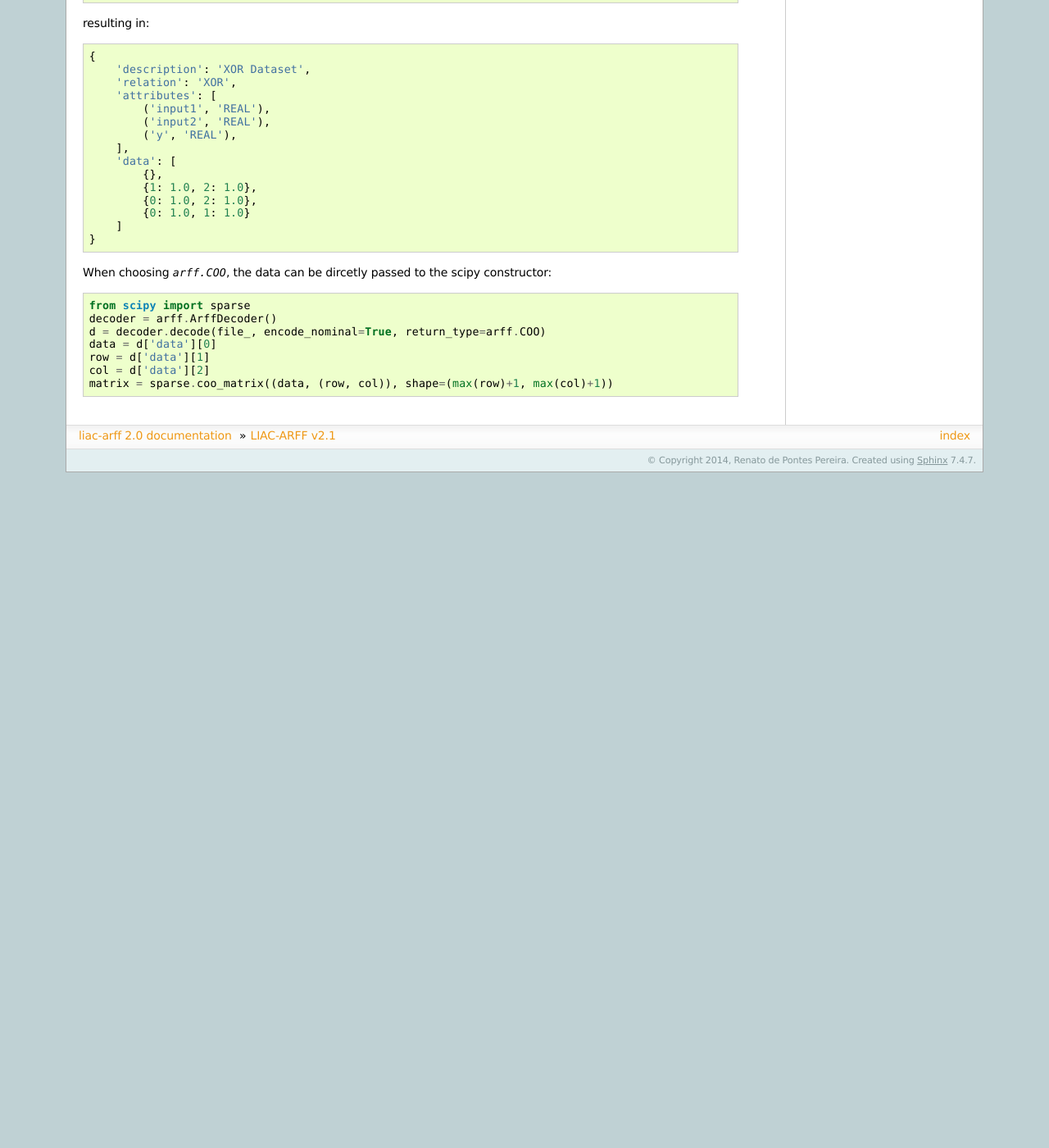
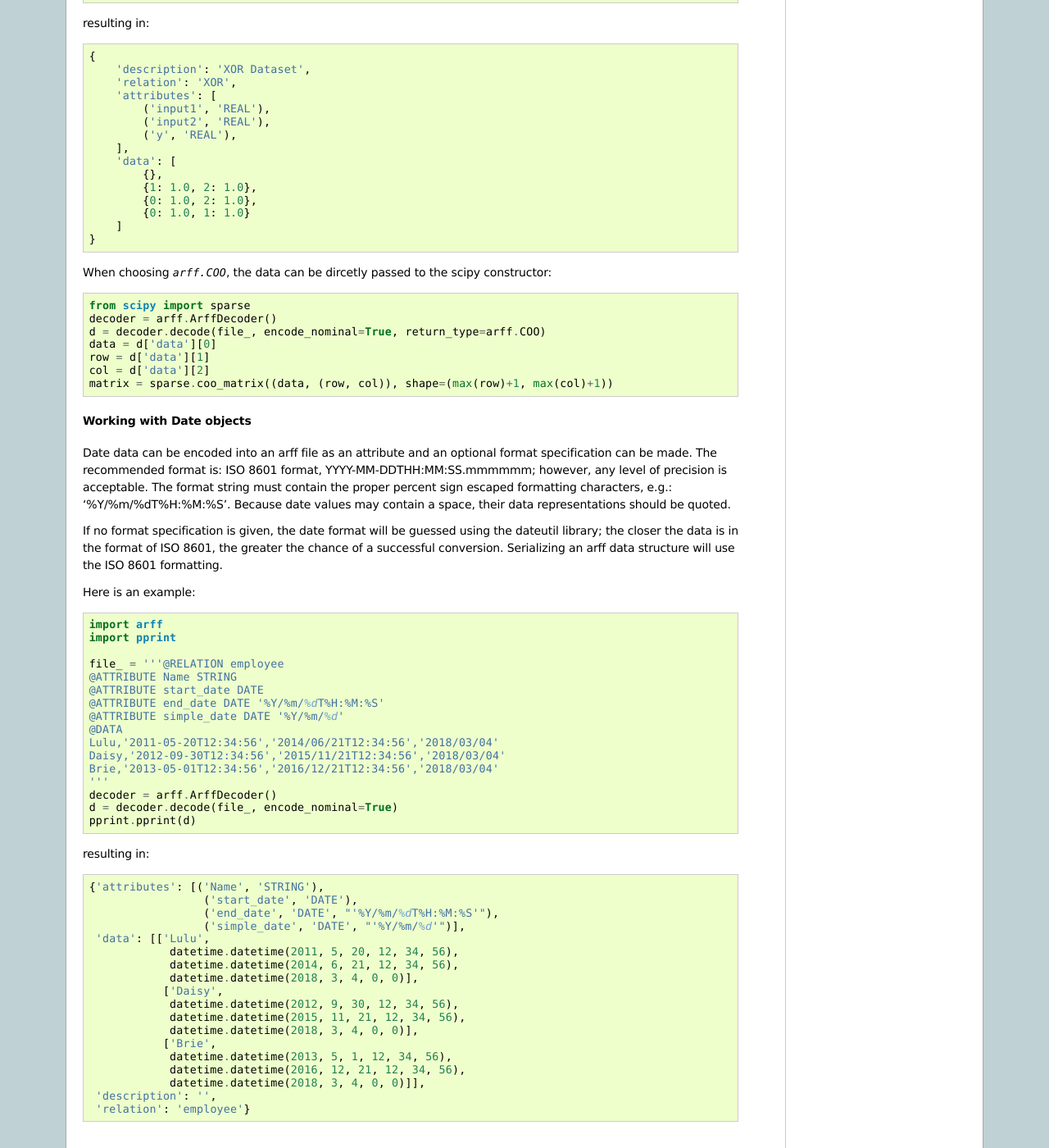
Before and after one commit to renatopp/liac-arff, a Sphinx documentation site: the page built from docs/source/index.rst, in a window 1280 px wide and 1400 px high, scrolled down 7138 px. Shown: the whole window at 82% size. Built offline with Sphinx 7.4.7, drawn with Linux system fonts in a browser that asks for light colours; before the commit the page ends 7714 px from its top, so only the background shows below that; some of the changed text lies outside the part shown.

Commit message:
Adding documentation for date functionality. Adding date unit tests for loading and dumping and confirming valid inputs and outputs.

```diff
--- a/docs/source/index.rst
+++ b/docs/source/index.rst
@@ -425,3 +425,59 @@ constructor::
     row = d['data'][1]
     col = d['data'][2]
     matrix = sparse.coo_matrix((data, (row, col)), shape=(max(row)+1, max(col)+1))
+
+
+Working with Date objects
+~~~~~~~~~~~~~~~~~~~~~~~~~
+
+Date data can be encoded into an arff file as an attribute and an optional format
+specification can be made.
+The recommended format is: ISO 8601 format, YYYY-MM-DDTHH:MM:SS.mmmmmm; however,
+any level of precision is acceptable. The format string must contain the proper
+percent sign escaped formatting characters, e.g.: '%Y/%m/%dT%H:%M:%S'. Because date
+values may contain a space, their data representations should be quoted.
+
+If no format specification is given, the date format will be guessed using the
+dateutil library; the closer the data is in the format of ISO 8601, the greater the
+chance of a successful conversion.
+Serializing an arff data structure will use the ISO 8601 formatting.
+
+Here is an example::
+
+   import arff
+   import pprint
+
+   file_ = '''@RELATION employee
+   @ATTRIBUTE Name STRING
+   @ATTRIBUTE start_date DATE
+   @ATTRIBUTE end_date DATE '%Y/%m/%dT%H:%M:%S'
+   @ATTRIBUTE simple_date DATE '%Y/%m/%d'
+   @DATA
+   Lulu,'2011-05-20T12:34:56','2014/06/21T12:34:56','2018/03/04'
+   Daisy,'2012-09-30T12:34:56','2015/11/21T12:34:56','2018/03/04'
+   Brie,'2013-05-01T12:34:56','2016/12/21T12:34:56','2018/03/04'
+   '''
+   decoder = arff.ArffDecoder()
+   d = decoder.decode(file_, encode_nominal=True)
+   pprint.pprint(d)
+
+resulting in::
+
+   {'attributes': [('Name', 'STRING'),
+                    ('start_date', 'DATE'),
+                    ('end_date', 'DATE', "'%Y/%m/%dT%H:%M:%S'"),
+                    ('simple_date', 'DATE', "'%Y/%m/%d'")],
+    'data': [['Lulu',
+               datetime.datetime(2011, 5, 20, 12, 34, 56),
+               datetime.datetime(2014, 6, 21, 12, 34, 56),
+               datetime.datetime(2018, 3, 4, 0, 0)],
+              ['Daisy',
+               datetime.datetime(2012, 9, 30, 12, 34, 56),
+               datetime.datetime(2015, 11, 21, 12, 34, 56),
+               datetime.datetime(2018, 3, 4, 0, 0)],
+              ['Brie',
+               datetime.datetime(2013, 5, 1, 12, 34, 56),
+               datetime.datetime(2016, 12, 21, 12, 34, 56),
+               datetime.datetime(2018, 3, 4, 0, 0)]],
+    'description': '',
+    'relation': 'employee'}
```
Also changed, not shown: arff.py (+69 -49 lines), 2 other files.
